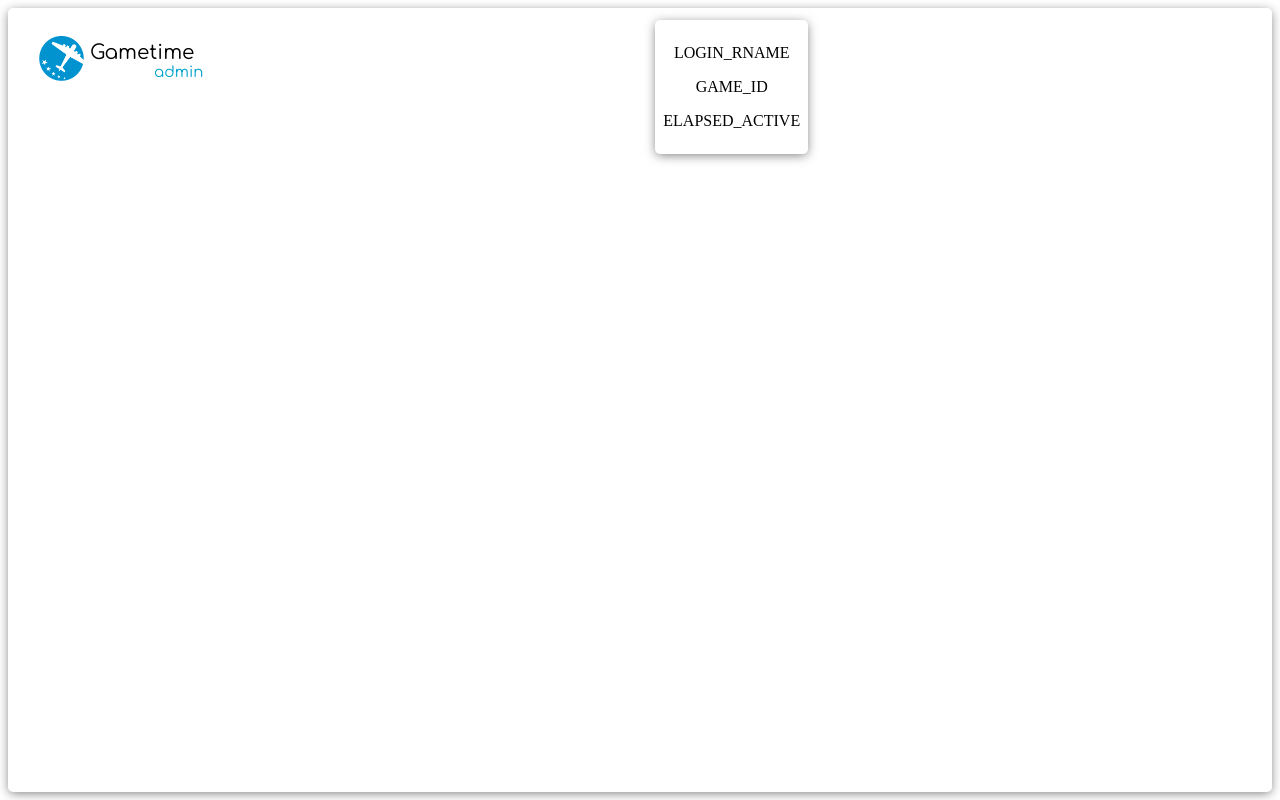
After one commit to AngeloD2022/kscoreapp, a PHP site: page /admin/app/ui.html in a window 1280 px wide. The commit adds this page. Run offline with PHP 8.4, Linux system fonts and the light colour scheme.

Commit message:
Working on admin UI

```diff
--- /dev/null
+++ b/admin/app/styles.css
@@ -0,0 +1,45 @@
+@import url('https://fonts.googleapis.com/css?family=Comfortaa');
+body {
+    background-color: white;
+    border-radius: 5px;
+    -webkit-box-shadow: 0px 2px 11px -1px rgba(0, 0, 0, 0.53);
+    -moz-box-shadow: 0px 2px 11px -1px rgba(0, 0, 0, 0.53);
+    box-shadow: 0px 2px 11px -1px rgba(0, 0, 0, 0.53);
+    padding: 12px;
+}
+
+.logo-container{
+    margin-left: 18px;
+    margin-top: 15px;
+    display: inline-block;
+    float: left;
+}
+.app-logo{
+    width: 47px;
+    height: 47px;
+    vertical-align: middle;
+    padding-right: 5px;
+}
+.app-logo-text{
+    font-family: 'Comfortaa', cursive;
+    display: inline-block;
+    font-size: 20px;
+    margin-top: 6px;
+}
+.app-logo-text-sub{
+    font-family: 'Comfortaa', cursive;
+    padding-left: 64px;
+    color: rgb(0, 163, 204);
+    font-size: 15px;
+}
+
+
+.gameDetails{
+    background-color: white;
+    border-radius: 5px;
+    -webkit-box-shadow: 0px 2px 11px -1px rgba(0, 0, 0, 0.53);
+    -moz-box-shadow: 0px 2px 11px -1px rgba(0, 0, 0, 0.53);
+    box-shadow: 0px 2px 11px -1px rgba(0, 0, 0, 0.53);
+    display: inline-block;
+    padding: 8px;
+}
--- /dev/null
+++ b/admin/app/ui.html
@@ -0,0 +1,21 @@
+<head>
+    <link rel="stylesheet" type="text/css" href="styles.css" />
+</head>
+
+<body>
+    <div class="logo-container">
+        <img class="app-logo" src="/kcrop.png" style="float:left;" />
+        <div style="display: inline-block;">
+            <span class="app-logo-text">Gametime</span><br>
+            <span class="app-logo-text-sub">admin</span>
+        </div>
+    </div>
+    <div style="text-align:center;">
+        <div class="gamedetails">
+            <p>LOGIN_RNAME</p>
+            <p>GAME_ID</p>
+            <p>ELAPSED_ACTIVE</p>
+        </div>
+    </div>
+
+</body>
```
Also changed, not shown: admin/app/index.php (+18 -1 lines).
